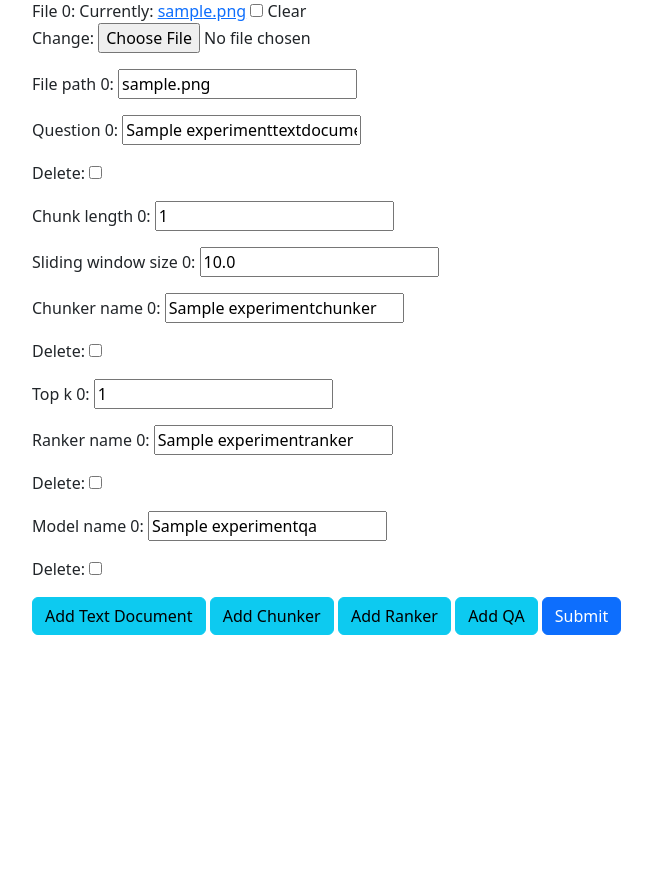
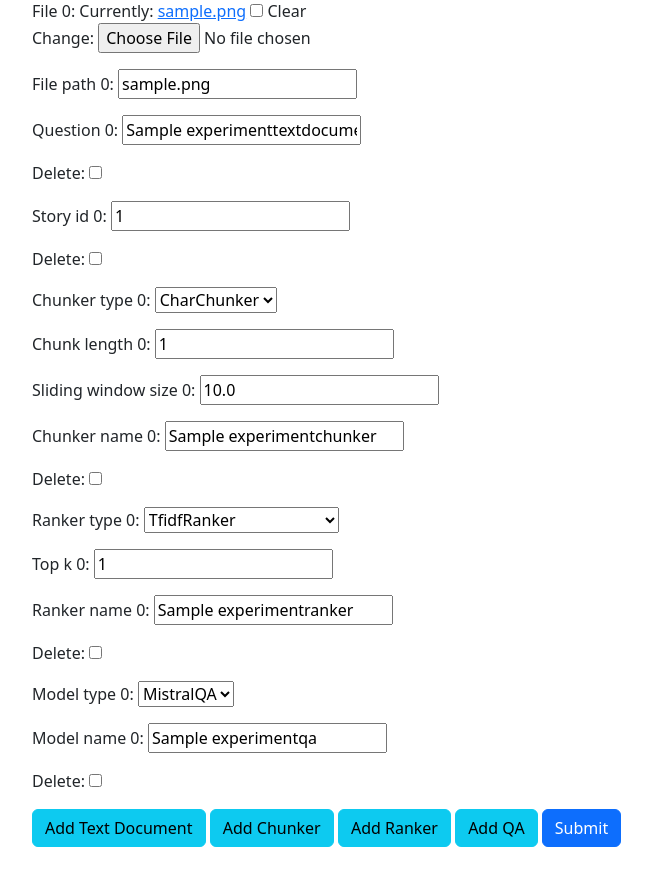
Before and after one commit to ASzecsenyi/RAG_QA, a Django app: page / in a window 1280 px wide. Shown: the part 419-1314 px from the top of the page, without its empty margins (50-702 px from the left). Before the commit the page ends 1054 px from the top, so only its background shows below. Run offline with Django 4.2, Linux system fonts and the light colour scheme; tables that the repository leaves empty hold one stand-in row (values such as "Sample post"); parts of the project's set-up code (start-up, migrations or seed data) failed here and were passed over; some libraries are stand-ins or nearby versions.

Commit message:
Add all components to form

```diff
--- a/experiment_app/forms.py
+++ b/experiment_app/forms.py
@@ -4,7 +4,7 @@ from django import forms
 from django.db import transaction
 
 from rgqa_project.settings import MEDIA_ROOT
-from .models import Experiment, ExperimentTextDocument, ExperimentChunker, ExperimentRanker, ExperimentQA
+from .models import Experiment, ExperimentTextDocument, ExperimentNewsQaDocument, ExperimentChunker, ExperimentRanker, ExperimentQA
 
 
 class ExperimentForm(forms.ModelForm):
@@ -14,18 +14,30 @@ class ExperimentForm(forms.ModelForm):
             'file_path': forms.CharField,
             'question': forms.CharField,
         },
+        ExperimentNewsQaDocument: {
+            'story_id': forms.CharField,
+        },
         ExperimentChunker: {
+            'chunker_type': forms.ChoiceField,
             'chunk_length': forms.IntegerField,
             'sliding_window_size': forms.FloatField,
             'chunker_name': forms.CharField,
         },
         ExperimentRanker: {
+            'ranker_type': forms.ChoiceField,
             'top_k': forms.IntegerField,
             'ranker_name': forms.CharField,
         },
         ExperimentQA: {
+            'model_type': forms.ChoiceField,
             'model_name': forms.CharField,
         }
+    }
+
+    choice_fields = {
+        'chunker_type': ['CharChunker', 'SentChunker'],
+        'ranker_type': ['TfidfRanker', 'SentEmbeddingRanker', 'GuessSimilarityRanker'],
+        'model_type': ['MistralQA', 'GptQA', 'LlamaQA'],
     }
 
     class Meta:
@@ -38,7 +50,13 @@ class ExperimentForm(forms.ModelForm):
 
     def __init__(self, *args, **kwargs):
         super().__init__(*args, **kwargs)
-        self.id_dict = {}
+        self.id_dict = {
+            'ExperimentTextDocument': {},
+            'ExperimentNewsQaDocument': {},
+            'ExperimentChunker': {},
+            'ExperimentRanker': {},
+            'ExperimentQA': {},
+        }
 
         self.most_recent_experiment = Experiment.objects.last()
 
@@ -54,10 +72,10 @@ class ExperimentForm(forms.ModelForm):
 
     def init_component_fields(self, component, component_fields: dict[str, Any]):
         # get the components of the most recent experiment
-        components = component.objects.filter(experiment=self.most_recent_experiment) if self.most_recent_experiment else None
+        components = component.objects.filter(experiment=self.most_recent_experiment) if self.most_recent_experiment else []
 
-        if not components:
-            components = [component()]
+        # if not len(components):
+        #     components = [component()]
 
         for i, comp in enumerate(components):
             for field_name, field_type in component_fields.items():
@@ -67,13 +85,13 @@ class ExperimentForm(forms.ModelForm):
 
                 if field_name == 'file':
                     self.fields[field_key].widget.attrs['accept'] = '.txt'
+                if field_type == forms.ChoiceField:
+                    self.fields[field_key].choices = [(choice, choice) for choice in self.choice_fields[field_name]]
 
             # add a tick box to delete the component
             self.fields[f'delete_{component.__name__}_{i}'] = forms.BooleanField(required=False, label='Delete')
 
             # create a dictionary of the ids of the components
-            if f'{component.__name__}' not in self.id_dict:
-                self.id_dict[f'{component.__name__}'] = {}
             self.id_dict[f'{component.__name__}'][i] = comp.id
 
     @transaction.atomic
@@ -118,8 +136,6 @@ class ExperimentForm(forms.ModelForm):
         component_model.objects.bulk_update(updated_components, fields=[field.name for field in component_model._meta.fields if field.name != 'id'])
 
     def save(self, commit=True, create_new=False):
-        # print the request.FILES content
-        print(self.files)
         # save request.FILES content to the MEDIA_ROOT
         for file in self.files.values():
             with open(f'{MEDIA_ROOT}/{file.name}', 'wb') as destination:
--- a/experiment_app/templates/experiment_app/experiment_create_view.html
+++ b/experiment_app/templates/experiment_app/experiment_create_view.html
@@ -66,9 +66,13 @@
         const html = `
     <div class="mb-3">
         <hr>
-        <input type="number" name="chunk_length_${ChunkerIndexCount}" placeholder="Chunk Length" class="form-control mb-2">
-        <input type="text" name="sliding_window_size_${ChunkerIndexCount}" placeholder="Sliding Window Size" class="form-control mb-2">
-        <input type="text" name="chunker_name_${ChunkerIndexCount}" placeholder="Chunker Name" class="form-control mb-2">
+        <select name="chunker_type_${ChunkerIndexCount}" class="form-select mb-2">
+            <option value="CharChunker" selected="">CharChunker</option>
+            <option value="SentChunker">SentChunker</option>
+        </select>
+        <input type="number" name="chunk_length_${ChunkerIndexCount}" value=200 placeholder="Chunk Length" class="form-control mb-2">
+        <input type="text" name="sliding_window_size_${ChunkerIndexCount}" value=0.3 placeholder="Sliding Window Size" class="form-control mb-2">
+        <input type="text" name="chunker_name_${ChunkerIndexCount}" value="chunker_${ChunkerIndexCount}" placeholder="Chunker Name" class="form-control mb-2">
         <input type="checkbox" class="deletable-component" name="delete_ExperimentChunker_${ChunkerIndexCount}" value="delete"> Delete
     </div>
   `;
@@ -81,8 +85,13 @@
         const html = `
     <div class="mb-3">
         <hr>
-        <input type="number" name="top_k_${RankerIndexCount}" placeholder="Top K" class="form-control mb-2">
-        <input type="text" name="ranker_name_${RankerIndexCount}" placeholder="Ranker Name" class="form-control mb-2">
+        <select name="ranker_type_${RankerIndexCount}"  class="form-select mb-2">
+            <option value="TfidfRanker" selected="">TfidfRanker</option>
+            <option value="SentEmbeddingRanker">SentEmbeddingRanker</option>
+            <option value="GuessSimilarityRanker">GuessSimilarityRanker</option>
+        </select>
+        <input type="number" name="top_k_${RankerIndexCount}" value=3 placeholder="Top K" class="form-control mb-2">
+        <input type="text" name="ranker_name_${RankerIndexCount}" value="ranker_${RankerIndexCount}" placeholder="Ranker Name" class="form-control mb-2">
         <input type="checkbox" class="deletable-component" name="delete_ExperimentRanker_${RankerIndexCount}" value="delete"> Delete
     </div>
   `;
@@ -95,8 +104,12 @@
         const html = `
     <div class="mb-3">
         <hr>
-        <input type="text" name="model_name_${QAIndexCount}" placeholder="Model Name" class="form-control mb-2">
-        <input type="text" name="tokenizer_name_${QAIndexCount}" placeholder="Tokenizer Name" class="form-control mb-2">
+        <select name="model_type_${QAIndexCount}" class="form-select mb-2">
+            <option value="MistralQA" selected="">MistralQA</option>
+            <option value="GptQA">GptQA</option>
+            <option value="LlamaQA">LlamaQA</option>
+        </select>
+        <input type="text" name="model_name_${QAIndexCount}" value="qa_${QAIndexCount}" placeholder="Model Name" class="form-control mb-2">
         <input type="checkbox" class="deletable-component" name="delete_ExperimentQA_${QAIndexCount}" value="delete""> Delete
     </div>
   `;
--- a/experiment_app/views.py
+++ b/experiment_app/views.py
@@ -1,14 +1,29 @@
 from django.shortcuts import render
 
-from experiments import answer_single_question
 from experiments.Experiment import Experiment
+from data.TextDocument import TextDocument
+from data.NewsQaDocument import NewsQaDocument
+from retrieval.Chunker.CharChunker import CharChunker
+from retrieval.Chunker.SentChunker import SentChunker
+from retrieval.Ranker.TfidfRanker import TfidfRanker
+from retrieval.Ranker.SentEmbeddingRanker import SentEmbeddingRanker
+from retrieval.Ranker.GuessSimilarityRanker import GuessSimilarityRanker
 from qa.MistralQA import MistralQA
-from retrieval.Chunker.CharChunker import CharChunker
-from retrieval.Ranker.TfidfRanker import TfidfRanker
-from data.TextDocument import TextDocument
+from qa.LlamaQA import LlamaQA
+from qa.GptQA import GptQA
 
 from .forms import ExperimentForm
 
+evals = {
+    'CharChunker': CharChunker,
+    'SentChunker': SentChunker,
+    'TfidfRanker': TfidfRanker,
+    'SentEmbeddingRanker': SentEmbeddingRanker,
+    'GuessSimilarityRanker': GuessSimilarityRanker,
+    'MistralQA': MistralQA,
+    'GptQA': GptQA,
+    'LlamaQA': LlamaQA
+}
 
 # from .models import Experiment
 
@@ -20,24 +35,6 @@ def experiment_create_view(request):
         form = ExperimentForm(request.POST, request.FILES)
         if form.is_valid():
             experiment = form.save()
-            # text_document = experiment.experimenttextdocument_set.first()
-            # chunker_params = experiment.experimentchunker_set.first()
-            # ranker_params = experiment.experimentranker_set.first()
-            # qa_params = experiment.experimentqa_set.first()
-            #
-            # if all([text_document, chunker_params, ranker_params, qa_params]):
-            #     # text_document either has a file or a file_path
-            #     if text_document.file and False:
-            #         file_data = TextDocument(text_document.file.read().decode('utf-8'))
-            #     else:
-            #         with open(text_document.file_path, 'r') as file:
-            #             file_data = TextDocument(file.read())
-            #     chunker = CharChunker(chunk_length=chunker_params.chunk_length,
-            #                           sliding_window_size=chunker_params.sliding_window_size)
-            #     ranker = TfidfRanker(ranker_params.top_k)
-            #     qa = MistralQA(qa_params.model_name)
-            #
-            #     answer = answer_single_question(text_document.question, file_data, chunker, ranker, qa)
 
             datasets = []
 
@@ -48,18 +45,24 @@ def experiment_create_view(request):
                 )
                 datasets.append(file_data)
 
+            for news_qa_document in experiment.experimentnewsqadocument_set.all():
+                file_data = NewsQaDocument(news_qa_document.story_id)
+                datasets.append(file_data)
+
             chunkers = []
             for chunker_params in experiment.experimentchunker_set.all():
-                chunkers.append(CharChunker(chunk_length=chunker_params.chunk_length,
-                                            sliding_window_size=chunker_params.sliding_window_size))
+                chunkers.append(evals[chunker_params.chunker_type](
+                    chunk_length=chunker_params.chunk_length,
+                    sliding_window_size=chunker_params.sliding_window_size
+                ))
 
             rankers = []
             for ranker_params in experiment.experimentranker_set.all():
-                rankers.append(TfidfRanker(ranker_params.top_k))
+                rankers.append(evals[ranker_params.ranker_type](ranker_params.top_k))
 
             qas = []
             for qa_params in experiment.experimentqa_set.all():
-                qas.append(MistralQA(qa_params.model_name))
+                qas.append(evals[qa_params.model_type](qa_params.model_name))
 
             experiment_run = Experiment(
                 name=experiment.name,
@@ -70,16 +73,16 @@ def experiment_create_view(request):
                 qa=qas
             )
 
-            print(experiment_run)
+            # print(experiment_run)
 
             results = experiment_run.run()
 
             # print(results)
             first_result = results[list(results.keys())[0]]
             if len(first_result) > 0:
-                answer = first_result[0].get('answer', 'noans')
+                answer = first_result[0].get('answer', 'no ans')
             else:
-                answer = 'noansss'
+                answer = 'no ans 2'
 
     return render(request, 'experiment_app/experiment_create_view.html', {
         'form': ExperimentForm(),
```
Also changed, not shown: experiment_app/models.py (+13 -0 lines).
